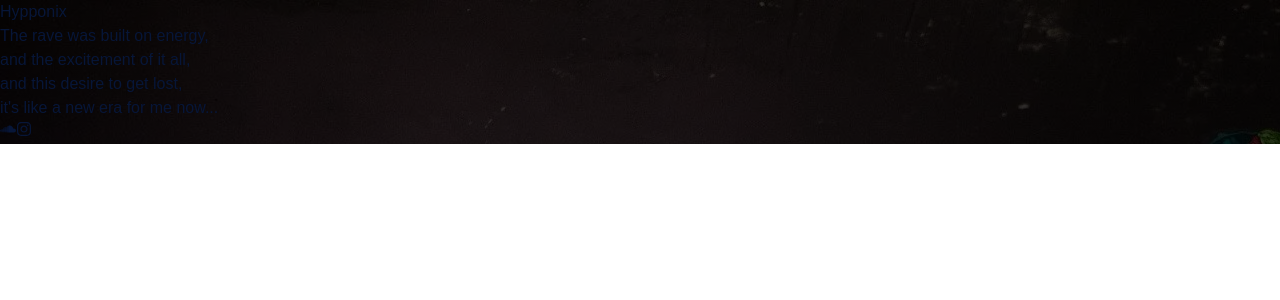
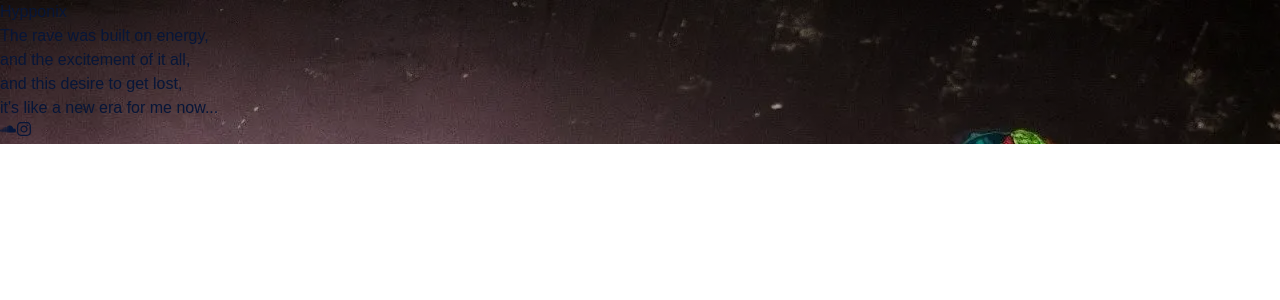
Before and after one commit to charlie-carpene/hypponix, a Next.js app: page / in a window 1280 px wide. Shown: the top 300 px of the page. Built offline with nearby package versions, Linux system fonts and the light colour scheme.

Commit message:
refactor: update image logic

```diff
--- a/src/app/components/Hero.tsx
+++ b/src/app/components/Hero.tsx
@@ -3,16 +3,10 @@
 import { motion } from "framer-motion";
 
 import Link from "next/link";
-import { useCallback, useMemo, useState } from "react";
+import { useMemo } from "react";
 import { FaInstagram, FaSoundcloud } from "react-icons/fa";
 
 const Hero = () => {
-  const [isImageLoaded, setIsImageLoaded] = useState(false);
-
-  const handleImageLoad = useCallback(() => {
-    setIsImageLoaded(true);
-  }, []);
-
   const containerVariants = useMemo(
     () => ({
       hidden: { opacity: 0 },
@@ -44,39 +38,14 @@ const Hero = () => {
     whileTap: { scale: 0.95 },
   };
 
-  const imageProps = {
-    mobile: {
-      src: "/images/desktop-hypponix-profile.webp",
-      width: 988,
-      height: 987,
-    },
-    desktop: {
-      src: "/images/desktop-hypponix-profile.webp",
-      width: 988,
-      height: 987,
-    },
-    style: { width: "100%", height: "auto" },
-    className: `rounded-lg shadow-xl ${
-      isImageLoaded ? "opacity-100" : "opacity-0"
-    }`,
-    priority: true,
-    onLoad: handleImageLoad,
-  };
-
   return (
     <section
       id="home"
       className="min-h-screen relative flex text-center md:text-left items-center overflow-hidden bg-cover bg-center"
       style={{
-        backgroundImage: `linear-gradient(rgba(0, 0, 0, 0.8), rgba(0, 0, 0, 0.8)), url('${imageProps.mobile.src}')`,
+        backgroundImage: `linear-gradient(rgba(0, 0, 0, 0.6), rgba(0, 0, 0, 0.2)), url('/images/desktop-hypponix-profile.webp')`,
       }}
     >
-      <div
-        className="absolute inset-0 bg-cover bg-center hidden lg:block"
-        style={{
-          backgroundImage: `linear-gradient(rgba(0, 0, 0, 0.8), rgba(0, 0, 0, 0.8)), url('${imageProps.desktop.src}')`,
-        }}
-      ></div>
       <motion.div
         className="container mx-auto px-4 sm:px-6 lg:px-8 flex items-center relative z-10"
         variants={containerVariants}
```
Also changed, not shown: public/images/desktop-hypponix-profile.webp.
